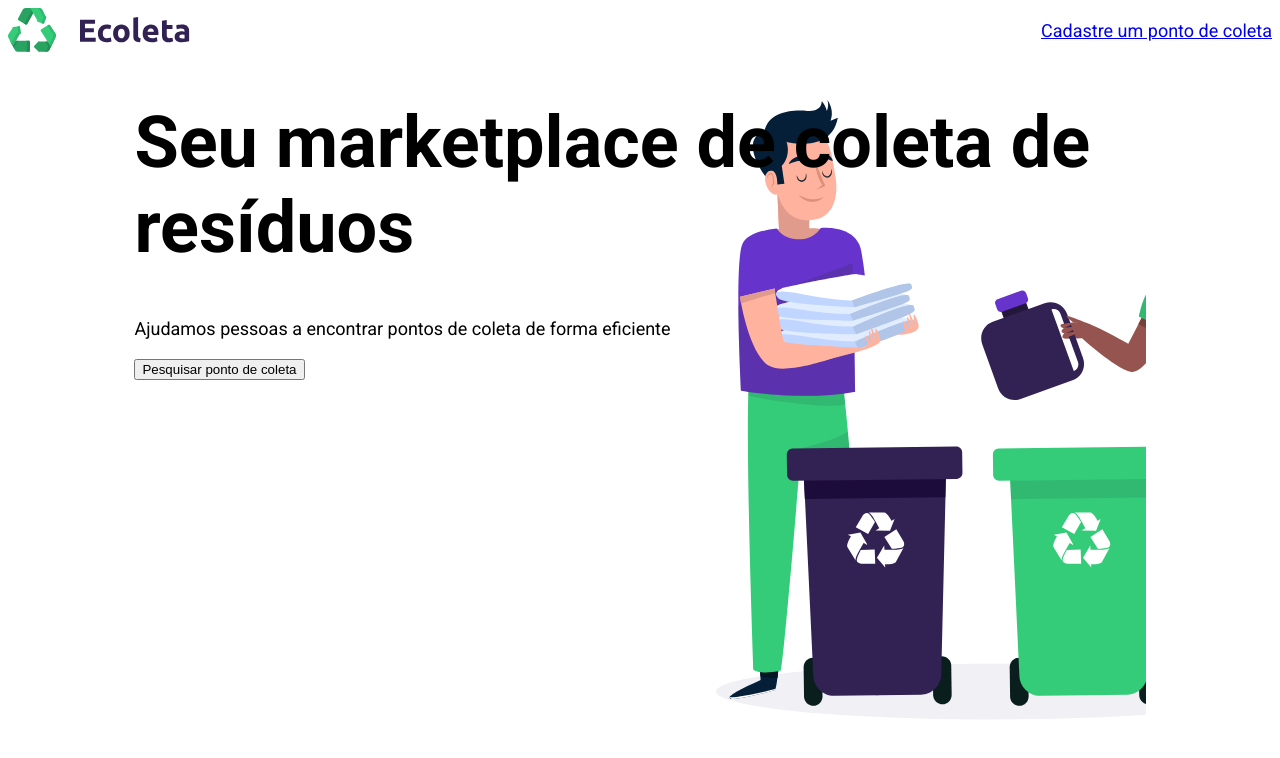
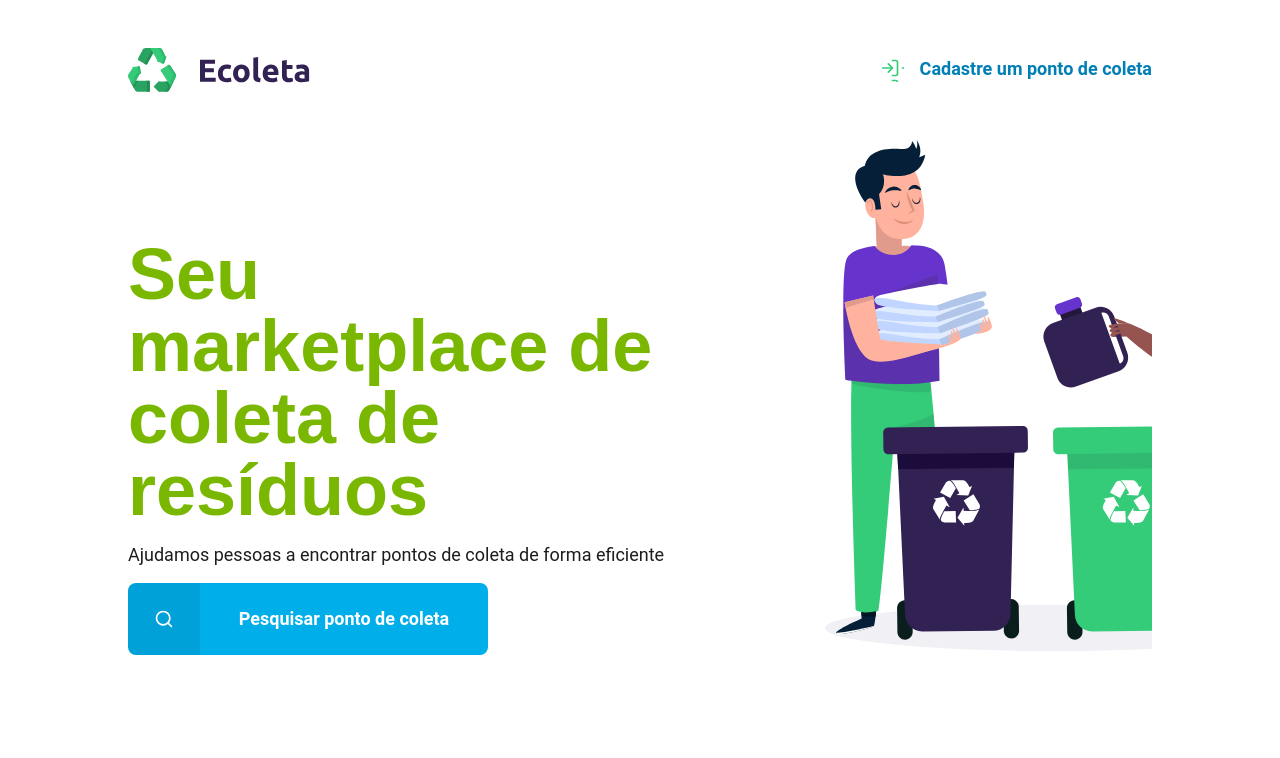
Before and after one commit to andersondi/nlw, a plain HTML site: page index.html in a window 1280 px wide. Drawn offline with Linux system fonts and the light colour scheme; a web font is replaced by a local one.

Commit message:
Finish home page

```diff
--- /dev/null
+++ b/css/main.css
@@ -0,0 +1,190 @@
+*,
+*::before,
+*::after{
+    box-sizing: border-box;
+}
+
+:root{
+    --ff-primary: 'Roboto', 'sans serif';
+    --ff-secondary: 'Ubuntu', sans-serif;
+
+    --fw-reg: 400;
+    --fw-bold: 700;
+
+    --clr-ligth: #fff;
+    --clr-dark: #1d1d1d;
+
+    --clr-primary: #aeea00;
+    --clr-primary-dark: #79b700;
+
+    --clr-secondary: #00aeea;
+    --clr-secondary-dark: #007fb7;
+
+    --fs-h1: 3rem;
+    --fs-h2: 2.25rem;
+    --fs-h3: 1.25rem;
+    --fs-body: 1rem;
+
+    --bs:   0.25em 0.25em 0.75em rgba(0,0,0,0.25),
+            0.125em 0.125em 0.25em rgba(0,0,0,0.15);
+}
+
+@media(min-width: 800px){
+    :root{
+        --fs-h1: 4.5rem;
+        --fs-h2: 3.75rem;
+        --fs-h3: 1.5rem;
+        --fs-body: 1.125rem;
+    }
+}
+
+@media(min-width: 800px){
+    #home .content{
+        background: url(../assets/home-background.svg) no-repeat;
+        background-position: 35vw bottom;
+    }
+}
+
+@media(max-width: 800px){
+    .content{
+        align-items: center;
+        text-align: center;
+    }
+    #home header a{
+        position: absolute;
+        bottom: 48px;
+
+        left: 50%;
+        transform: translateX(-50%);
+    }
+    #home main{
+        align-items: center;
+    }
+}
+
+/* General styles */
+body{
+    background: var(--clr-light);
+    color: var(--clr-dark);
+    margin: 0;
+    font-family: var(--ff-primary);
+    font-size: var(--fs-body);
+}
+
+a{
+    text-decoration: none;
+}
+
+h1,
+h2,
+h3{
+    line-height: 1;
+    margin: 0;
+}
+
+h1{
+    font-size: var(--fs-h1);
+}
+h2{
+    font-size: var(--fs-h2);
+}
+h3{
+    font-size: var(--fs-h3);
+}
+
+#home{
+    height: 100vh;
+}
+
+#home .content{
+    width: 80%;
+    max-width: 1100px;
+    height: 100%;
+    margin: 0 auto;
+    display: flex;
+    flex-direction: column;
+}
+
+#home .content header{
+    display: flex;
+    align-items: center;
+    justify-content: space-between;
+    margin-top: 48px;
+}
+
+#home .content header a{
+    display: flex;
+    color: var(--clr-secondary-dark);
+    font-weight: var(--fw-bold);
+}
+
+#home .content main{
+    max-width: 560px;
+    display: flex;
+    flex: 1;
+    flex-direction: column;
+    justify-content: center;
+}
+
+.span__icon{
+    display: flex;
+}
+
+.span__icon--log-in{
+    margin-right: 16px;
+    /* display: flex; */
+    background-image: url(../assets/log-in.svg);
+    width: 24px;
+    height: 24px;
+}
+
+.session__title{
+    font-family: var(--ff-secondary);
+}
+
+.session__title--intro{
+    font-weight: var(--fw-bold);
+    color: var(--clr-primary-dark);
+}
+
+.btn__search{
+    width: 100%;
+    max-width: 360px;
+    background-color: var(--clr-secondary);
+    height: 72px;
+    border-radius: 8px;
+
+    display: flex;
+    align-items: center;
+
+    transition: 200ms;
+
+    font-weight: var(--fw-bold);
+    color: var(--clr-ligth);
+}
+
+.btn__search:hover{
+    background-color: var(--clr-secondary-dark);
+}
+
+.span__icon--search{
+    background-color: rgba(0,0,0,0.08);
+    height: 72px;
+    width: 72px;
+    border-top-left-radius: 8px;
+    border-bottom-left-radius: 8px;
+    justify-content: center;
+    align-items: center;
+}
+
+.span__icon--search::after{
+    content: "";
+    background-image: url(../assets/search.svg);
+    width: 20px;
+    height: 20px;
+}
+
+.btn__search p{
+    flex: 1;
+    text-align: center;
+}
--- a/css/style.css
+++ /dev/null
@@ -1,61 +0,0 @@
-:root{
-    --ff-primary: 'Roboto', 'sans serif';
-
-    --fw-reg: 300;
-    --fw-bold: 900;
-
-    --clr-ligth: #fff;
-    --clr-dark: #1d1d1d;
-    --clr-accent: #eed810;
-
-    --fs-h1: 3rem;
-    --fs-h2: 2.25rem;
-    --fs-h3: 1.25rem;
-    --fs-body: 1rem;
-
-    --bs:   0.25em 0.25em 0.75em rgba(0,0,0,0.25),
-            0.125em 0.125em 0.25em rgba(0,0,0,0.15);
-}
-
-@media(min-width: 800px){
-    :root{
-        --fs-h1: 4.5rem;
-        --fs-h2: 3.75rem;
-        --fs-h3: 1.5rem;
-        --fs-body: 1.125rem;
-    }
-}
-/* General styles */
-
-body{
-    font-family: var(--ff-primary);
-    font-size: var(--fs-body);
-}
-
-h1{
-    font-size: var(--fs-h1);
-}
-h2{
-    font-size: var(--fs-h2);
-}
-h3{
-    font-size: var(--fs-h3);
-}
-header{
-    display: flex;
-    align-items: center;
-    justify-content: space-between;
-}
-
-.intro{
-    display: block;
-    width: 80%;
-    margin: 0 auto;
-    background: url(../assets/home-background.svg) no-repeat;
-    background-size: cover;
-    background-position: 35vh bottom;
-}
-
-#home{
-    height: 100vh;
-}
--- a/index.html
+++ b/index.html
@@ -6,30 +6,40 @@
     <meta name="viewport" content="width=device-width, initial-scale=1.0">
     <title>Ecoleta</title>
 
-    <link href="https://fonts.googleapis.com/css2?family=Roboto:wght@400;700&display=swap" rel="stylesheet">
-    <link rel="stylesheet" href="./css/style.css">
+    <link href="https://fonts.googleapis.com/css2?family=Roboto?family=Ubuntu&display=swap" rel="stylesheet">
+    <link rel="stylesheet" href="./css/main.css">
 </head>
 
 <body>
+    <div id="home">
+        <div class="content">
             <!-- Cabeçalho -->
-    <header class="header__">
+            <header>
                 <img src="./assets/logo.svg" alt="Logotipo mostrando o triangulo de setas">
-        <a href="#"> <span> </span>Cadastre um ponto de coleta</a>
+                <a href="#"> <span class="span__icon span__icon--log-in"> </span>Cadastre um ponto de coleta</a>
             </header>
+
             <!-- Conteúdo da pagina home -->
             <main>
-        <session class="intro" id="home">
+                <session class="intro">
                     <h1 class="session__title session__title--intro">Seu marketplace de coleta de resíduos</h1>
                     <p>
                         Ajudamos pessoas a encontrar pontos de coleta de forma eficiente
                     </p>
-            <button class="btn">Pesquisar ponto de coleta</button>
                 </session>
+                <a href="#" class="btn__search"><span class="span__icon span__icon--search"></span>
+                    <p>
+                        Pesquisar ponto de coleta
+                    </p>
+                </a>
             </main>
+
             <!-- Rodapé -->
             <footer>
 
             </footer>
+        </div>
+    </div>
 </body>
 
 </html>
```
Lines whose indentation alone changed are shown as unchanged.
